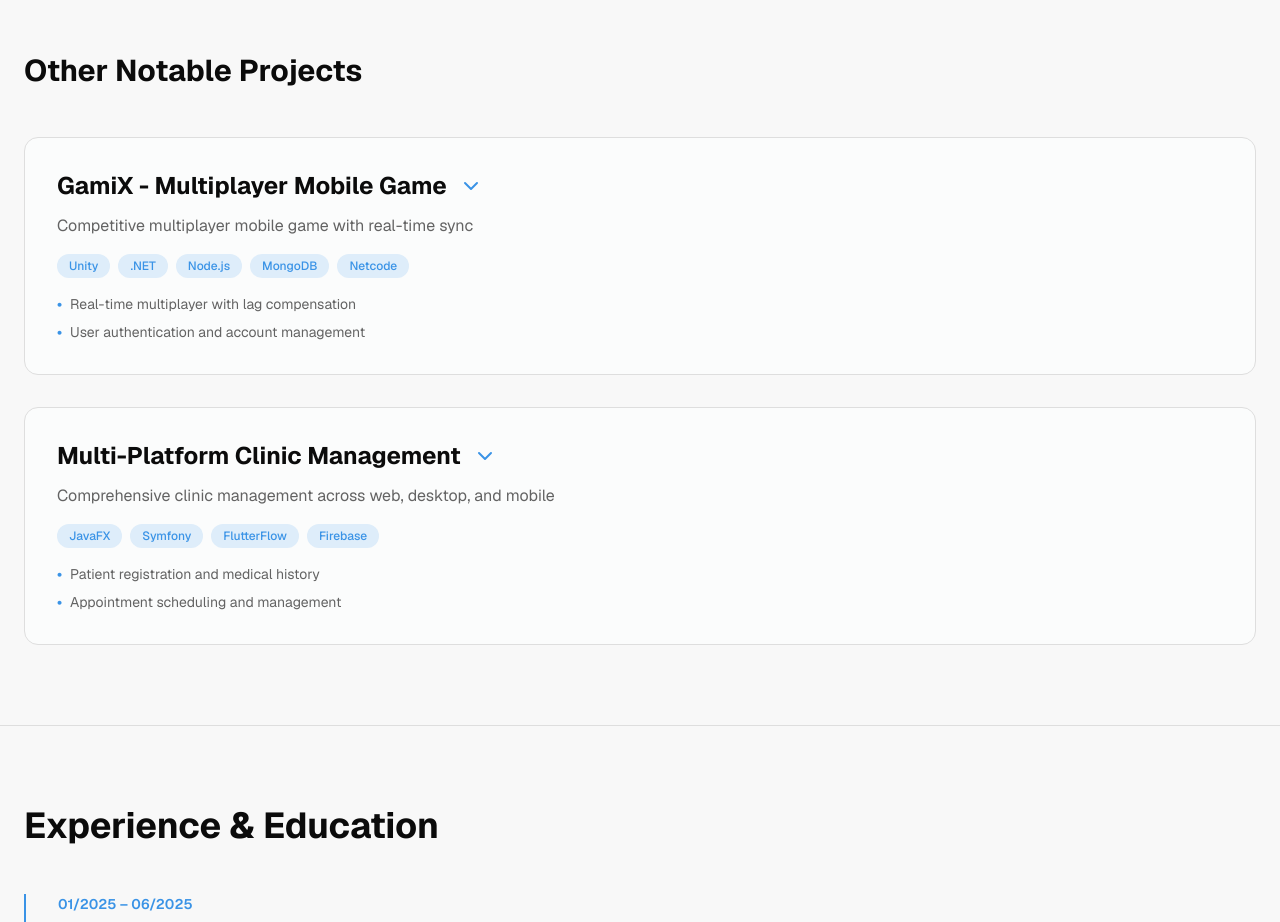
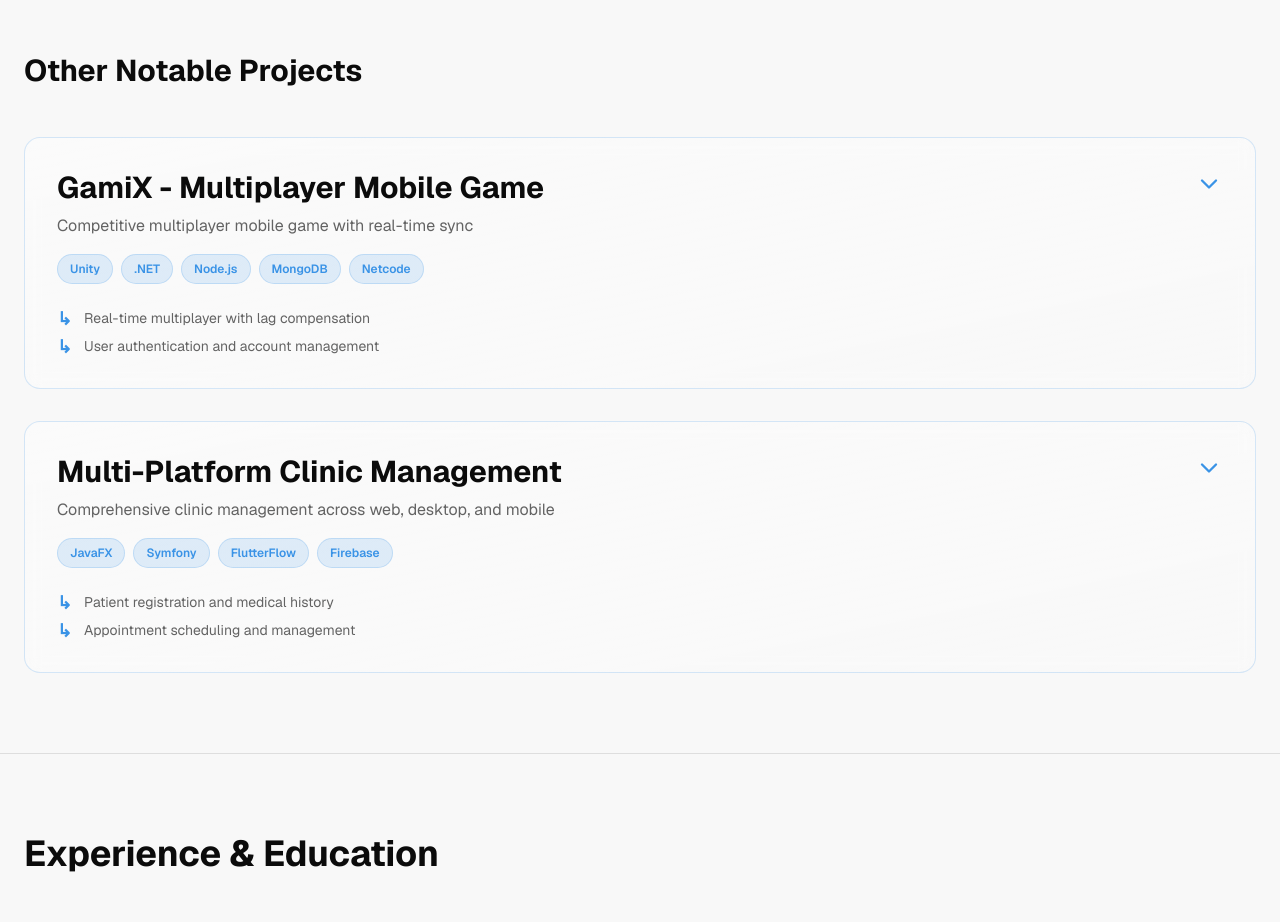
Before and after one commit to ihebjdey2/portfolio-creation, a Next.js app: page / in a window 1280 px wide. Shown: the part 5420-6342 px from the top of the page. Built offline with nearby package versions, Linux system fonts and the light colour scheme.

Commit message:
feat: redesign ProjectCard with modern premium design\n\nImplement glassmorphism, animated gradients, and enhanced hover effects.

```diff
--- a/components/project-card.tsx
+++ b/components/project-card.tsx
@@ -1,7 +1,7 @@
 'use client'
 
 import { useState } from 'react'
-import { ChevronDown, Github, ExternalLink } from 'lucide-react'
+import { ChevronDown, Github, ExternalLink, Star } from 'lucide-react'
 
 interface ProjectCardProps {
   title: string
@@ -17,6 +17,8 @@ interface ProjectCardProps {
   impact: string
   futureImprovements: string
   featured?: boolean
+  githubUrl?: string
+  liveUrl?: string
 }
 
 export function ProjectCard({
@@ -33,133 +35,183 @@ export function ProjectCard({
   impact,
   futureImprovements,
   featured = false,
+  githubUrl = 'https://github.com/ihebjdey',
+  liveUrl = '#contact',
 }: ProjectCardProps) {
   const [isExpanded, setIsExpanded] = useState(featured)
 
   return (
     <div className="group">
-      {/* Main Card */}
+      {/* Main Card - Glassmorphism Design */}
       <div
         onClick={() => setIsExpanded(!isExpanded)}
-        className={`border rounded-xl p-6 md:p-8 cursor-pointer transition-all duration-300 ${
+        className={`relative rounded-2xl p-6 md:p-8 cursor-pointer transition-all duration-500 backdrop-blur-sm border overflow-hidden ${
           featured
-            ? 'border-primary/50 bg-gradient-to-br from-card to-card/50 shadow-lg hover:shadow-2xl'
-            : 'border-border bg-card/50 hover:border-primary/50 hover:bg-card hover:shadow-lg'
+            ? 'border-primary/40 bg-gradient-to-br from-primary/5 via-card/50 to-accent/5 shadow-2xl hover:shadow-2xl hover:border-primary/60'
+            : 'border-primary/20 bg-gradient-to-br from-card/40 to-card/20 hover:border-primary/40 hover:from-card/60 hover:to-card/40 hover:shadow-xl'
         }`}
       >
-        <div className="flex items-start justify-between gap-4">
+        {/* Animated gradient background on hover */}
+        <div className="absolute inset-0 bg-gradient-to-r from-primary/0 via-primary/5 to-accent/0 opacity-0 group-hover:opacity-100 transition-opacity duration-500 -z-10"></div>
+
+        <div className="relative z-10">
+          {/* Header with title and expand icon */}
+          <div className="flex items-start justify-between gap-4 mb-4">
             <div className="flex-1">
-            <div className="flex items-center gap-3 mb-3">
-              <h3 className="text-2xl font-bold text-foreground">{title}</h3>
+              <div className="flex items-center gap-3 mb-2">
+                <h3 className="text-2xl md:text-3xl font-bold text-foreground">{title}</h3>
+                {featured && (
+                  <div className="flex items-center gap-1 px-3 py-1 bg-primary/20 rounded-full">
+                    <Star size={14} className="text-primary fill-primary" />
+                    <span className="text-xs font-semibold text-primary">Featured</span>
+                  </div>
+                )}
+              </div>
+              <p className="text-base text-muted-foreground max-w-2xl">{shortDescription}</p>
+            </div>
             <ChevronDown
-                size={24}
-                className={`text-primary transition-transform duration-300 ${
-                  isExpanded ? 'rotate-180' : ''
+              size={28}
+              className={`text-primary transition-all duration-500 flex-shrink-0 group-hover:text-primary/80 ${
+                isExpanded ? 'rotate-180' : 'group-hover:translate-y-1'
               }`}
             />
           </div>
-            <p className="text-base text-muted-foreground mb-4">{shortDescription}</p>
 
-            {/* Technologies - as pills */}
+          {/* Technology Badges - Animated */}
           <div className="flex flex-wrap gap-2 mb-4">
-              {technologies.map((tech) => (
+            {technologies.map((tech, idx) => (
               <span
                 key={tech}
-                  className="px-3 py-1 bg-primary/15 text-primary rounded-full text-xs font-medium hover:bg-primary/25 transition-colors"
+                className="px-3 py-1.5 bg-gradient-to-r from-primary/15 to-accent/15 text-primary rounded-full text-xs font-semibold hover:from-primary/25 hover:to-accent/25 hover:shadow-md transition-all duration-300 border border-primary/20 hover:border-primary/40 cursor-default"
+                style={{
+                  animationDelay: `${idx * 50}ms`,
+                }}
               >
                 {tech}
               </span>
             ))}
           </div>
 
-            {/* Key Features - only visible when not expanded */}
+          {/* Key Features Preview - Visible when collapsed */}
           {!isExpanded && (
-              <ul className="space-y-2">
+            <div className="space-y-2 mt-6">
               {keyFeatures.slice(0, 2).map((feature, idx) => (
-                  <li key={idx} className="text-sm text-muted-foreground flex items-start gap-2">
-                    <span className="text-primary font-bold">•</span>
-                    <span>{feature}</span>
-                  </li>
+                <div key={idx} className="flex items-start gap-3 text-sm">
+                  <span className="text-primary font-bold text-lg leading-none mt-0.5">↳</span>
+                  <span className="text-muted-foreground">{feature}</span>
+                </div>
               ))}
-              </ul>
+            </div>
           )}
         </div>
       </div>
-      </div>
 
-      {/* Expanded Details */}
+      {/* Expanded Details Section */}
       {isExpanded && (
-        <div className="border border-t-0 border-border rounded-b-xl p-6 bg-card/30 space-y-6 animate-in fade-in duration-300">
-          <div>
-            <h4 className="text-lg font-semibold mb-2 text-foreground">Project Overview</h4>
+        <div className="border border-t-0 border-primary/20 rounded-b-2xl p-6 md:p-8 bg-gradient-to-b from-card/50 to-card/30 backdrop-blur-sm space-y-8 animate-fade-in">
+          {/* Project Overview */}
+          <div className="border-b border-primary/10 pb-6">
+            <h4 className="text-lg font-semibold mb-3 text-foreground flex items-center gap-2">
+              <span className="w-1 h-1 bg-primary rounded-full"></span>
+              Project Overview
+            </h4>
             <p className="text-muted-foreground leading-relaxed">{overview}</p>
           </div>
 
-          <div>
-            <h4 className="text-lg font-semibold mb-2 text-foreground">Architecture</h4>
+          {/* Architecture */}
+          <div className="border-b border-primary/10 pb-6">
+            <h4 className="text-lg font-semibold mb-3 text-foreground flex items-center gap-2">
+              <span className="w-1 h-1 bg-primary rounded-full"></span>
+              Architecture
+            </h4>
             <p className="text-muted-foreground leading-relaxed">{architecture}</p>
           </div>
 
-          <div>
-            <h4 className="text-lg font-semibold mb-2 text-foreground">Your Role</h4>
+          {/* Your Role */}
+          <div className="border-b border-primary/10 pb-6">
+            <h4 className="text-lg font-semibold mb-3 text-foreground flex items-center gap-2">
+              <span className="w-1 h-1 bg-primary rounded-full"></span>
+              Your Role
+            </h4>
             <p className="text-muted-foreground leading-relaxed">{yourRole}</p>
           </div>
 
-          <div>
-            <h4 className="text-lg font-semibold mb-3 text-foreground">Key Features</h4>
-            <ul className="space-y-2">
+          {/* Key Features Grid */}
+          <div className="border-b border-primary/10 pb-6">
+            <h4 className="text-lg font-semibold mb-4 text-foreground flex items-center gap-2">
+              <span className="w-1 h-1 bg-primary rounded-full"></span>
+              Key Features
+            </h4>
+            <ul className="grid md:grid-cols-2 gap-3">
               {keyFeatures.map((feature, idx) => (
-                <li key={idx} className="text-muted-foreground flex items-start gap-2">
-                  <span className="text-primary font-bold mt-0.5">•</span>
-                  <span>{feature}</span>
+                <li key={idx} className="flex items-start gap-3 p-3 bg-primary/5 rounded-lg border border-primary/10 hover:border-primary/30 transition-colors">
+                  <span className="text-primary font-bold text-lg leading-none mt-0.5">✓</span>
+                  <span className="text-muted-foreground">{feature}</span>
                 </li>
               ))}
             </ul>
           </div>
 
-          <div>
-            <h4 className="text-lg font-semibold mb-3 text-foreground">Technical Challenges</h4>
-            <ul className="space-y-2">
+          {/* Technical Challenges */}
+          <div className="border-b border-primary/10 pb-6">
+            <h4 className="text-lg font-semibold mb-4 text-foreground flex items-center gap-2">
+              <span className="w-1 h-1 bg-primary rounded-full"></span>
+              Technical Challenges
+            </h4>
+            <ul className="space-y-3">
               {technicalChallenges.map((challenge, idx) => (
-                <li key={idx} className="text-muted-foreground flex items-start gap-2">
-                  <span className="text-primary font-bold mt-0.5">•</span>
-                  <span>{challenge}</span>
+                <li key={idx} className="flex items-start gap-3 p-3 bg-accent/5 rounded-lg border border-accent/10 hover:border-accent/30 transition-colors">
+                  <span className="text-accent font-bold mt-0.5">⚡</span>
+                  <span className="text-muted-foreground">{challenge}</span>
                 </li>
               ))}
             </ul>
           </div>
 
-          <div>
-            <h4 className="text-lg font-semibold mb-2 text-foreground">Code Structure</h4>
+          {/* Code Structure */}
+          <div className="border-b border-primary/10 pb-6">
+            <h4 className="text-lg font-semibold mb-3 text-foreground flex items-center gap-2">
+              <span className="w-1 h-1 bg-primary rounded-full"></span>
+              Code Structure
+            </h4>
             <p className="text-muted-foreground leading-relaxed">{codeStructure}</p>
           </div>
 
-          <div>
-            <h4 className="text-lg font-semibold mb-2 text-foreground">Impact & Results</h4>
+          {/* Impact & Results */}
+          <div className="border-b border-primary/10 pb-6">
+            <h4 className="text-lg font-semibold mb-3 text-foreground flex items-center gap-2">
+              <span className="w-1 h-1 bg-primary rounded-full"></span>
+              Impact & Results
+            </h4>
             <p className="text-muted-foreground leading-relaxed">{impact}</p>
           </div>
 
-          <div>
-            <h4 className="text-lg font-semibold mb-2 text-foreground">Future Improvements</h4>
+          {/* Future Improvements */}
+          <div className="pb-6">
+            <h4 className="text-lg font-semibold mb-3 text-foreground flex items-center gap-2">
+              <span className="w-1 h-1 bg-primary rounded-full"></span>
+              Future Improvements
+            </h4>
             <p className="text-muted-foreground leading-relaxed">{futureImprovements}</p>
           </div>
 
-          <div className="flex gap-3 pt-4 border-t border-border">
+          {/* Action Buttons */}
+          <div className="flex flex-col sm:flex-row gap-3 pt-6 border-t border-primary/10">
             <a
-              href="https://github.com/ihebjdey"
+              href={githubUrl}
               target="_blank"
               rel="noopener noreferrer"
-              className="flex items-center gap-2 px-4 py-2 bg-primary text-primary-foreground rounded-lg hover:opacity-90 transition-opacity font-medium"
+              className="flex items-center justify-center gap-2 px-6 py-3 bg-gradient-to-r from-primary to-primary hover:from-primary/90 hover:to-primary/80 text-primary-foreground rounded-lg font-semibold transition-all duration-300 hover:shadow-lg hover:shadow-primary/20 group"
             >
-              <Github size={18} />
-              GitHub
+              <Github size={20} className="group-hover:rotate-12 transition-transform" />
+              View on GitHub
             </a>
             <a
-              href="#contact"
-              className="flex items-center gap-2 px-4 py-2 border border-primary text-primary rounded-lg hover:bg-primary/10 transition-colors font-medium"
+              href={liveUrl}
+              className="flex items-center justify-center gap-2 px-6 py-3 border-2 border-primary/40 text-foreground rounded-lg font-semibold hover:border-primary/60 hover:bg-primary/5 transition-all duration-300 group backdrop-blur-sm"
             >
-              <ExternalLink size={18} />
-              View Project
+              <ExternalLink size={20} className="group-hover:translate-x-1 transition-transform" />
+              Learn More
             </a>
           </div>
         </div>
```
Lines whose indentation alone changed are shown as unchanged.
